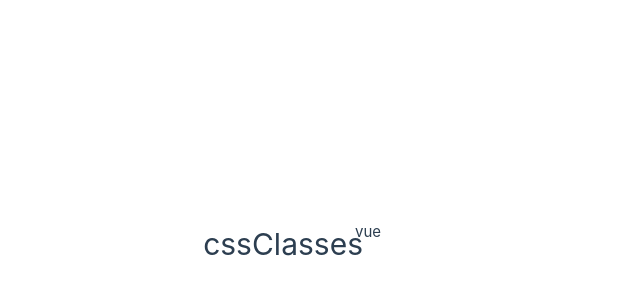
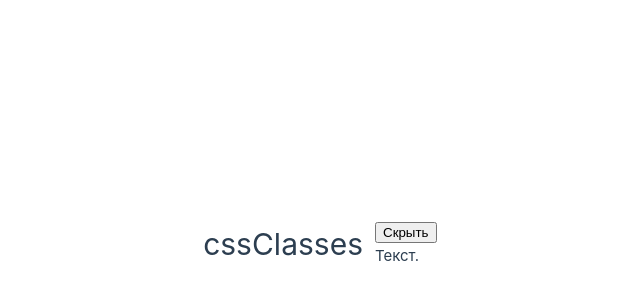
Before and after one commit to danilromas/Vue_DaRo, a Vue app: page / in a window 1280 px wide. Shown: the part 156-456 px from the top of the page, without its empty margins (285-925 px from the left). Built offline with nearby package versions, Linux system fonts and the light colour scheme.

Commit message:
39_Реактивность_объекта_с_CSS

```diff
--- a/src/App.vue
+++ b/src/App.vue
@@ -28,6 +28,7 @@
     obj: {
 			red_color: true,
 			font_big_size:  true,
+      hidden: false,
 		},
     methods:
     {
@@ -59,7 +60,10 @@
 
 <template>
     <p class="cssClasses"> cssClasses </p>
-    <p :class="obj">vue</p>
+    <div class="withMargin">
+        <button @click="hide"> {{ obj.hidden ? 'Показать' : 'Скрыть' }} </button>
+        <p :class="obj">Текст.</p>
+    </div>
 
 </template>
 
@@ -69,4 +73,10 @@
   margin-left: 5%;
 
 }
+p.hidden {
+	display: none;
+}
+.withMargin {
+    margin-left: 20px;
+}
 </style>
```
